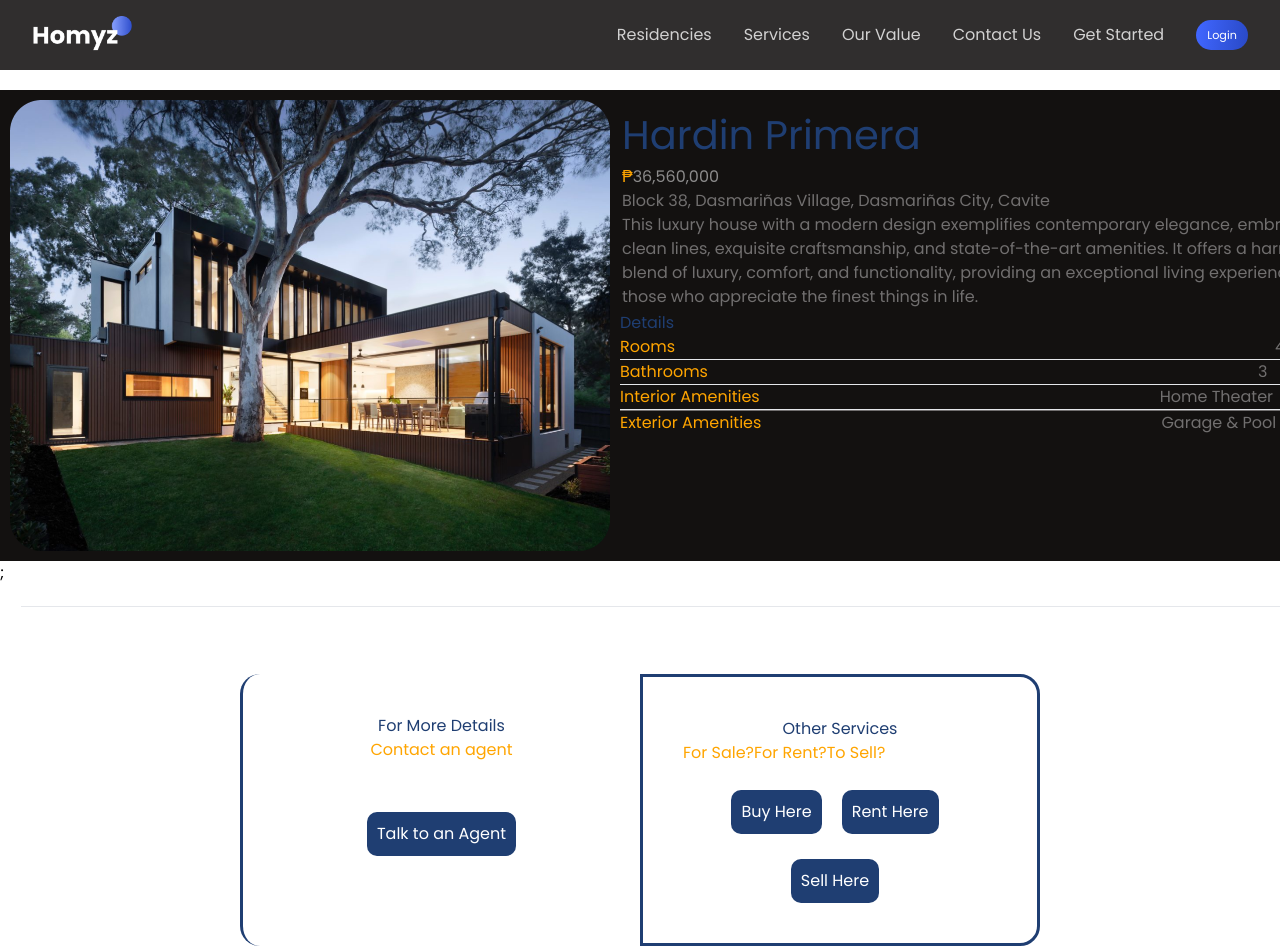
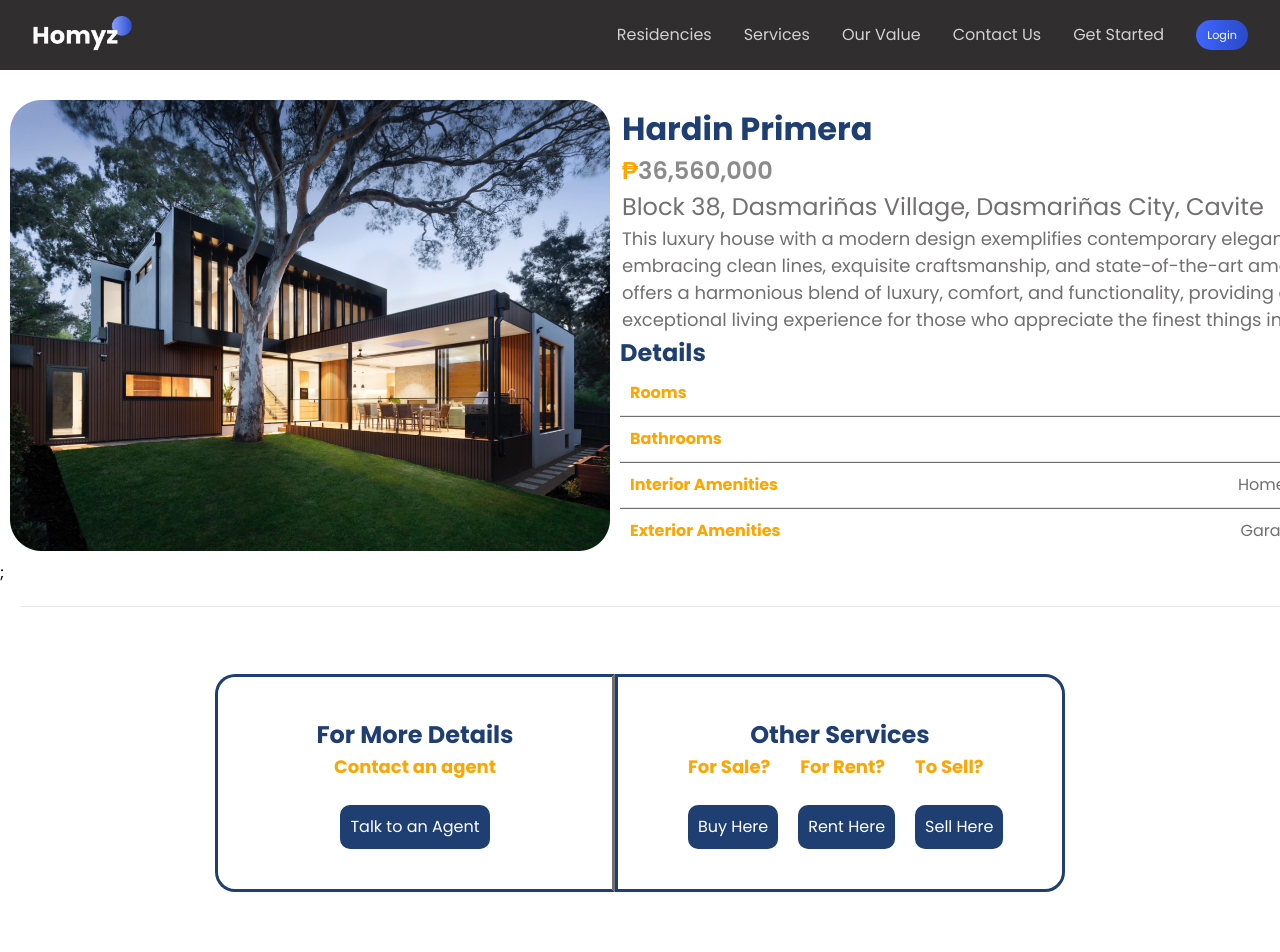
Before and after one commit to blhbhl/mp2-realestate, a React (Vite) app in the folder frontend/: page /residencies in a window 1280 px wide. Shown: the top 952 px of the page. Built offline with nearby package versions, Linux system fonts and the light colour scheme.

Commit message:
update page css

```diff
--- a/frontend/src/components/ResidencePage/Page.css
+++ b/frontend/src/components/ResidencePage/Page.css
@@ -7,6 +7,7 @@
 .flex {
   display: flex;
   margin-top: 20px;
+  background-color: white;
 }
 
 .hardin {
@@ -18,29 +19,46 @@
   font-size: 40px;
   margin-top: 15px;
   color: #1f3e72;
+  font-weight: 900;
+  font-size: xx-large;
 }
 
 .priceHardin {
   color: #8c8b8b;
+  font-weight: 600;
+  font-size: x-large;
 }
 
 .addressHardin {
   color: #716f6f;
+  font-weight: 400;
+  font-size: x-large;
+}
+
+.describeHardin {
+  color: #716f6f;
+  font-weight: 400;
+  font-size: large;
 }
 
 .detailsH {
   color: #1f3e72;
+  font-weight: 900;
+  font-size: x-large;
 }
 
 .detailsh {
   display: inline-flex;
   color: #ffa500;
+  font-weight: 900;
+  font-size: medium;
+  margin: 10px;
 }
 
 .detailsp {
   display: inline-flex;
   justify-content: space-evenly;
-  margin-left: 400px;
+  margin-left: 450px;
   color: #716f6f;
 }
 
@@ -54,7 +72,7 @@
 .detailsb {
   display: inline-flex;
   justify-content: space-evenly;
-  margin-left: 550px;
+  margin-left: 565px;
   color: #716f6f;
 }
 
@@ -74,7 +92,8 @@ hr.residences-separator {
 }
 
 .detalye {
-  border-left: #1f3e72;
+  border: #1f3e72;
+  border-right: none;
   border-style: solid;
   border-top-left-radius: 20px;
   border-bottom-left-radius: 20px;
@@ -89,7 +108,7 @@ hr.residences-separator {
   border-bottom-right-radius: 20px;
   border-style: solid;
   padding: 40px;
-  width: 400px;
+  width: 450px;
   text-align: center;
 }
 
@@ -99,28 +118,38 @@ hr.residences-separator {
 }
 
 .serbisyo4 {
-  margin-left: -10px;
+  display: flex;
+  margin-left: 20px;
   color: #ffa500;
 }
 
 .detalye1 {
   color: #1f3e72;
+  font-weight: 900;
+  font-size: x-large;
 }
 
 .serbisyo1 {
   color: #1f3e72;
+  font-weight: 900;
+  font-size: x-large;
 }
 
 .detalye2 {
   color: #ffa500;
+  font-weight: 900;
+  font-size: large;
 }
 
 .serbisyo2 {
   color: #ffa500;
+  margin-left: 30px;
+  font-weight: 900;
+  font-size: large;
 }
 
 .agent {
-  margin-top: 50px;
+  margin-top: 25px;
   padding: 10px;
   border-radius: 10px;
   background-color: #1f3e72;
--- a/frontend/src/components/ResidencePage/Page.jsx
+++ b/frontend/src/components/ResidencePage/Page.jsx
@@ -11,17 +11,17 @@ const Page = (props) => {
                         <h1 className='nameHardin'>{props.name}</h1>
                         <h2 className='priceHardin'><span className='pesos'>₱</span>{props.price}</h2>
                         <h2 className='addressHardin'>{props.address}</h2>
-                        <p className='addressHardin'>{props.description}</p>
+                        <p className='describeHardin'>{props.description}</p>
                     </div>
                     <div>
                         <h1 className='detailsH'>Details</h1>
                         <div className='details'>
                             <h2 className='detailsh'>Rooms</h2>
                             <p className='detailsr'>{props.room}</p>
-                            <hr />
+                            <hr className="residences-separator" />
                             <h2 className='detailsh'>Bathrooms</h2>
                             <p className='detailsb'>{props.bath}</p>
-                            <hr />
+                            <hr className="residences-separator" />
                             <h2 className='detailsh'>Interior Amenities</h2>
                             <p className='detailsp'>{props.interior}</p>
                             <hr className="residences-separator" />
```
